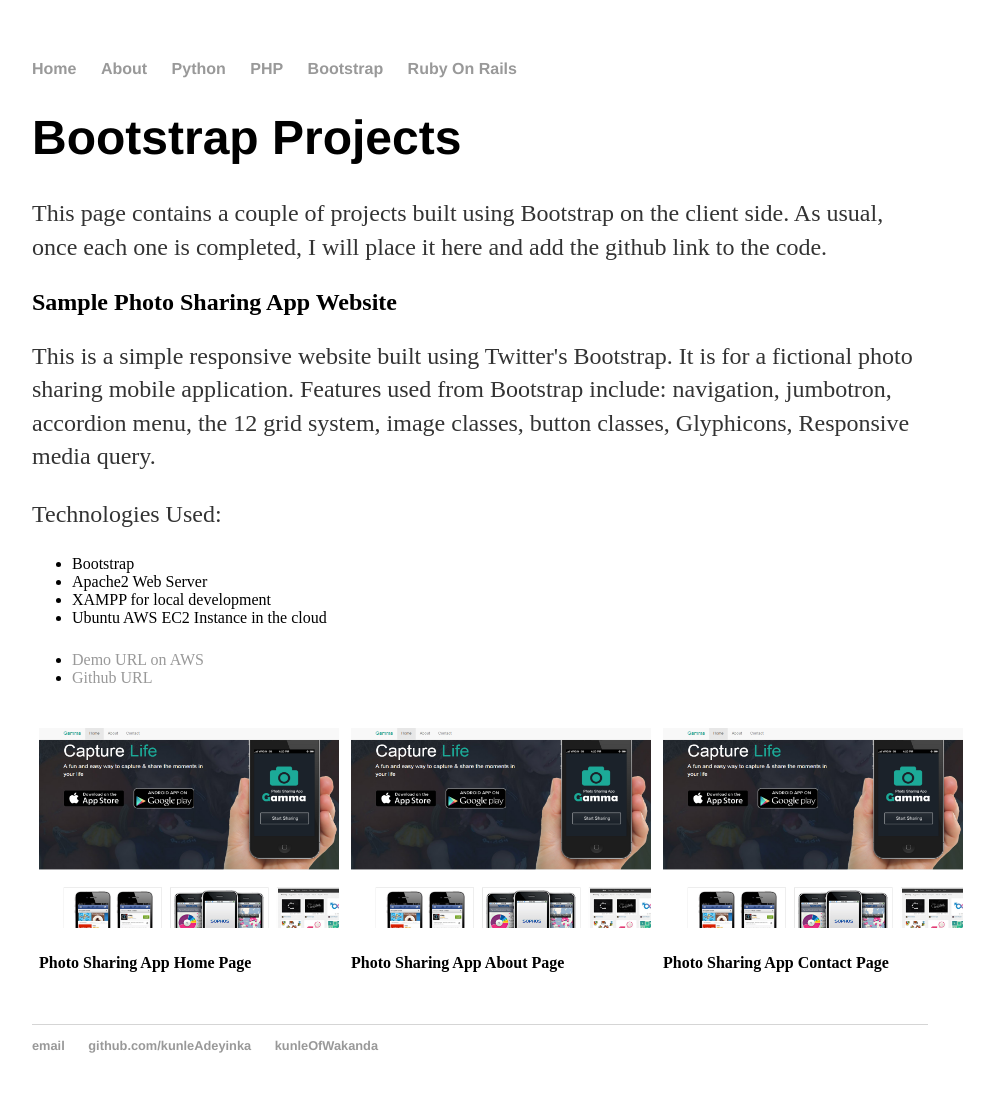
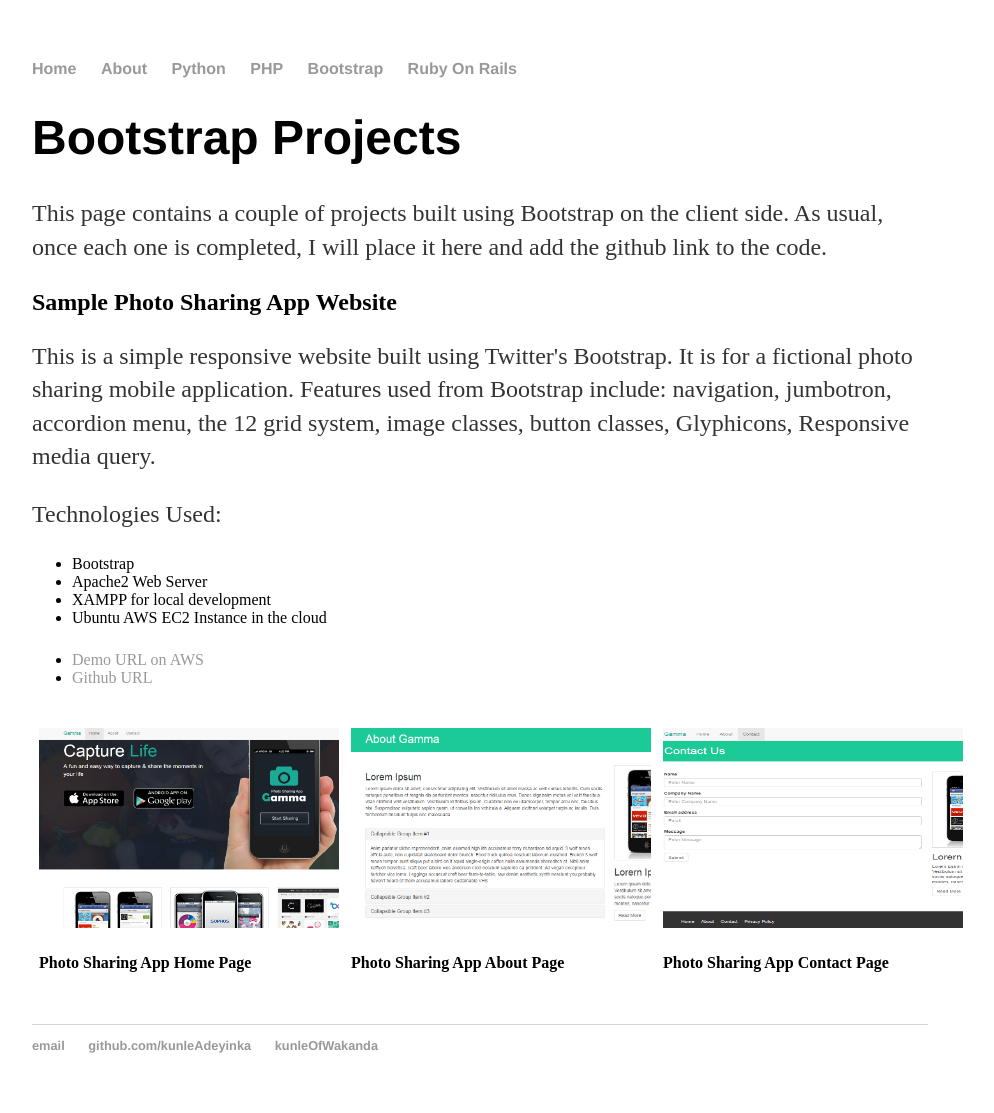
Before and after one commit to kunleAdeyinka/kunleAdeyinka.github.io, a Jekyll site: the page built from bootstrap/index.html, in a window 1280 px wide. Shown: the whole page, without its empty margins (160-1154 px from the left). Built offline with Jekyll 4.4.1, drawn with Linux system fonts in a browser that asks for light colours; Markdown is read by kramdown in place of the engine named in the settings.

Commit message:
fixed image urls for bootstrap index page

```diff
--- a/bootstrap/index.html
+++ b/bootstrap/index.html
@@ -36,11 +36,11 @@
 						<h4>Photo Sharing App Home Page</h4>
 					</td>
 					<td>
-						<img src="http://kunleadeyinka.github.io/img/bootstrap_app1_img1.PNG" alt="Photo Sharing App About Page Image" height="200" width="300">
+						<img src="http://kunleadeyinka.github.io/img/bootstrap_app1_img2.PNG" alt="Photo Sharing App About Page Image" height="200" width="300">
 						<h4>Photo Sharing App About Page</h4>
 					</td>
 					<td>
-						<img src="http://kunleadeyinka.github.io/img/bootstrap_app1_img1.PNG" alt="Photo Sharing App Contact Page Image" height="200" width="300">
+						<img src="http://kunleadeyinka.github.io/img/bootstrap_app1_img3.PNG" alt="Photo Sharing App Contact Page Image" height="200" width="300">
 						<h4>Photo Sharing App Contact Page</h4>
 					</td>
 				</tr>
```
